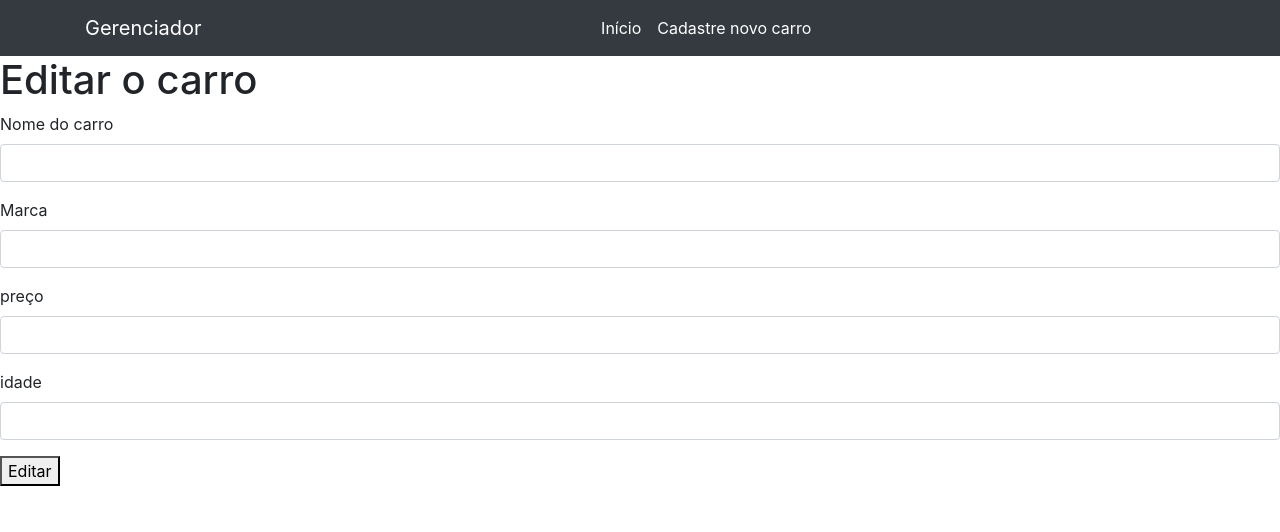
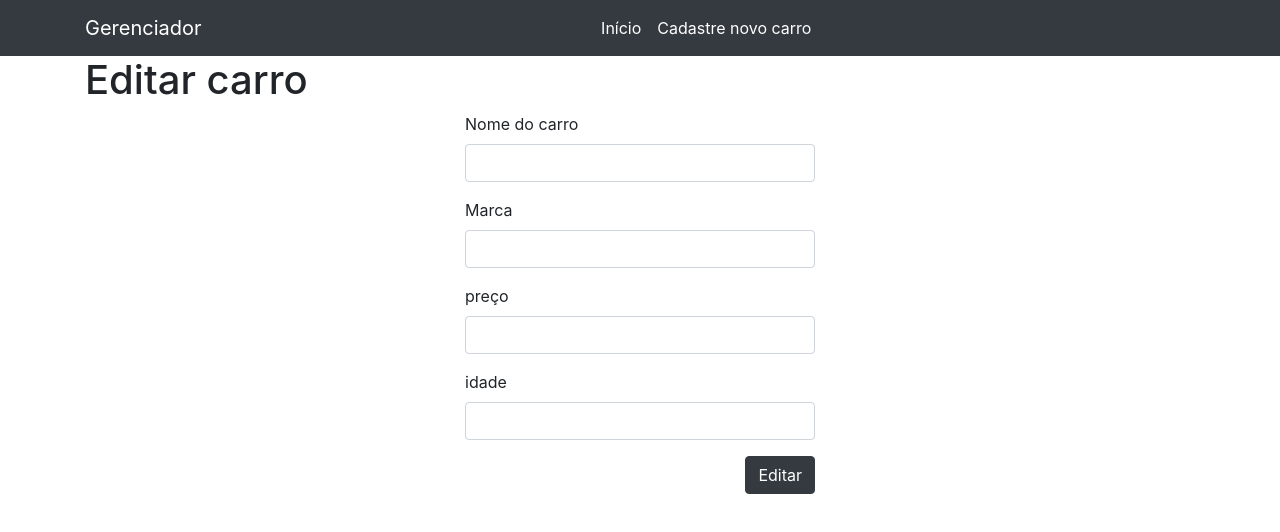
Before and after one commit to julianacuani/gerenciador-cadastro-de-carro, a React (Create React App) app: page /editar/1 in a window 1280 px wide. Shown: the top 532 px of the page. Built offline with nearby package versions, Linux system fonts and the light colour scheme; no server answers.

Commit message:
versao 1 ok

```diff
--- a/src/components/Card.js
+++ b/src/components/Card.js
@@ -35,10 +35,10 @@ class Card extends React.Component {
                <div className="card-body">
                   <h5 className="card-title">{this.props.carro.title}</h5>
                   <h6 className="card-subtitle mb-2 text-muted">{this.props.carro.brand}</h6>
-                  <p className="card-text"> {this.props.carro.price} Preço </p>
-                  <p className="card-text"> {this.props.carro.age} Ano </p>
+                  <p className="card-text">  Preço {this.props.carro.price} </p>
+                  <p className="card-text"> Ano {this.props.carro.age} </p>
                   <div className="d-flex justify-content-around">
-                     <Link to={`./editar/${this.props.carro._id}`} className="card-link">
+                     <Link to={{pathname: `./editar/${this.props.carro._id}`, data:this.props.carro}} className="card-link">
                         <Button variant="dark" >  Editar </Button>
                      </Link>
                      <Button variant="danger" onClick={this.abreModal.bind(this)}> Deletar </Button>
--- a/src/components/FormField.js
+++ b/src/components/FormField.js
@@ -1,12 +1,13 @@
 import React from "react";
 
-function FormField({ label, type, name, value, onChange, validation, errors, validatiomesseger }) {
+class FormField extends React.Component{
 
-  const handleErrors = () =>{
-    console.log(errors)
-    if(errors){
-      if(errors.ref.id === name){
-        const msg= validatiomesseger[errors.type]
+    handleErrors() {
+      console.log(this.props.validationMsg)
+      console.log(this.props.errors)
+      if(this.props.errors){
+      if(this.props.errors.ref.id === this.props.name){
+        const msg= this.props.validationMsg[this.props.errors.type]
         return(
           <div className="error">
             {msg}
@@ -15,22 +16,24 @@ function FormField({ label, type, name, value, onChange, validation, errors, val
       }
     }
   }
+  render(){
   return (
     <div>
       <div className="form-group">
-        <label for={label}>{label}</label>
-        <input type={type}
+        <label for={this.props.label}>{this.props.label}</label>
+        <input type={this.props.type}
          className="form-control"
-          name={name}
-          id={name}
-          value={value}
-          onChange={onChange}
-          ref={validation} />
+          name={this.props.name}
+          id={this.props.name}
+          value={this.props.value}
+          onChange={this.props.onChange}
+          ref={this.props.validation} />
 
-         {handleErrors}
+         {this.handleErrors()}
       </div>
     </div>
   )
+  }
 }
 
 export default FormField;
--- a/src/pages/Cadastro.js
+++ b/src/pages/Cadastro.js
@@ -9,12 +9,12 @@ function Cadastro() {
   const { register, handleSubmit, errors } = useForm();
 
   const valoresIniciais = {
-    tittle: '',
+    title: '',
     brand: '',
     price: '',
     age: '',
   }
-  const [carros, setCarros] = useState([]);
+  const [carros] = useState([]);
   const [carro, setCarro] = useState(valoresIniciais);
 
 
@@ -59,7 +59,7 @@ function Cadastro() {
                required:true
               }))}
               errors={errors.title}
-              validationmesenger={{
+              validationMsg={{
                 required: "Campo obrigatório"
               }}
             />
@@ -73,6 +73,13 @@ function Cadastro() {
             name="brand"
             value={carro.brand}
             onChange={handleChange}
+            validation={(register({
+              required:true
+             }))}
+             errors={errors.brand}
+             validationMsg={{
+               required: "Campo obrigatório"
+             }}
           />
         </div>
         </div>
@@ -80,11 +87,18 @@ function Cadastro() {
       <div className="row d-flex justify-content-center">
         <div className="col-4">
         <FormField
-          label="preço"
-          type="text"
+          label="Preço"
+          type="number"
           name="price"
           value={carro.price}
           onChange={handleChange}
+          validation={(register({
+            required:true
+           }))}
+           errors={errors.price}
+           validationMsg={{
+             required: "Campo obrigatório"
+           }}
         />
       </div>
     </div>
@@ -92,11 +106,23 @@ function Cadastro() {
     <div className="row d-flex justify-content-center">
       <div className="col-4">
       <FormField
-        label="idade"
-        type="text"
+        label="Ano"
+        type="number"
         name="age"
         value={carro.age}
         onChange={handleChange}
+        validation={(register({
+          required:true,
+          min: 1885,
+          max: new Date().getFullYear()
+
+         }))}
+         errors={errors.age}
+         validationMsg={{
+           required: "Campo obrigatório",
+           min: "Ano mínimo: 1885",
+           max: `Ano máximo: ${new Date().getFullYear()}`
+         }}
       />
     </div>
         </div >
--- a/src/pages/Editar.js
+++ b/src/pages/Editar.js
@@ -1,106 +1,162 @@
-import React from 'react';
+import React, { useState, useEffect } from 'react';
+import { useLocation, useHistory } from 'react-router-dom';
 import axios from 'axios';
 import FormField from '../components/FormField';
+import { useForm } from 'react-hook-form';
 
-class NovoIdcarro extends React.Component {
+function Editar() {
+  let location = useLocation()
+  let history = useHistory()
+  const { register, handleSubmit, errors } = useForm();
 
-  constructor(props) {
-    super(props)
-
-    this.state = {
-      _id: "",
-      title: "",
-      brand: "",
-      price: "",
-      age: "",
-    };
+  const valoresIniciais = {
+    title: '',
+    brand: '',
+    price: '',
+    age: '',
   }
 
-  componentDidMount() {
-    if (this.props.location.data) {
-      this.setState({ _id: this.props.location.data._id })
-      this.setState({ title: this.props.location.data.title })
-      this.setState({ brand: this.props.location.data.brand })
-      this.setState({ price: this.props.location.data.price })
-      this.setState({ age: this.props.location.data.age })
-    } else if (this.props.match.params.id) {
-      this.handleID(this.props.match.params.id)
+  const [carroId, setCarroId] = useState("");
+  const [carro, setCarro] = useState(valoresIniciais);
+
+
+    useEffect(() => {
+      console.log(location)
+       if(location.data){
+         setCarro(location.data)
+         setCarroId(location.data._id)
        }
+       else if(location.pathname){
+         const carroId = location.pathname.replace("/editar/", "")
+          setCarroId(carroId)
+          getCarro(carroId)
        }
+    }, [location]);
 
-  handleChange(e) {
-    const nome = e.target.name;
-    const valor = e.target.value;
 
-    this.setState({ [nome]: valor })
-  }
-
-  handleID(id) {
-    axios.get(`http://157.230.213.199:3000/api/cars/${id}`)
+  function getCarro(carroId){
+    console.log(carroId)
+    axios.get(`http://157.230.213.199:3000/api/cars/${carroId}`)
     .then(res => {
-        this.setState({ _id: res.data._id })
-        this.setState({ title: res.data.title })
-        this.setState({ brand: res.data.brand })
-        this.setState({ price: res.data.price })
-        this.setState({ age: res.data.age })
+      console.log(res)
+      setCarro(res.data)
     });
   }
 
-  handleSubmit(e) {
-    e.preventDefault();
+  function setValue(chave, valor) {
+    setCarro({
+      ...carro,
+      [chave]: valor,
+    })
+  }
 
-    axios.put(`http://157.230.213.199:3000/api/cars/${this.state._id}`, this.state)
+  function handleChange(e) {
+    setValue(
+      e.target.getAttribute('name'),
+      e.target.value
+    );
+  }
+
+  function onSubmit(carro) {
+
+    axios.put(`http://157.230.213.199:3000/api/cars/${carroId}`, carro)
       .then(res => {
         console.log(res)
+        setCarro(valoresIniciais)
+        history.push("/")
       });
   }
 
-  render() {
+
   return (
-      <div>
-        <h1>Editar o carro </h1>
+    <div className="container">
+      <h1> Editar carro {carro.nome}</h1>
 
-        <form onSubmit={(event) => this.handleSubmit(event)}>
-
+        <form onSubmit={handleSubmit(onSubmit)}>
+        <div className="row d-flex justify-content-center">
+          <div className="col-4">
             <FormField
               label="Nome do carro"
               type="text"
               name="title"
-            value={this.state.title}
-            onChange={this.handleChange.bind(this)}
+              value={carro.title}
+              onChange={handleChange}
+              validation={(register({
+               required:true
+              }))}
+              errors={errors.title}
+              validationMsg={{
+                required: "Campo obrigatório"
+              }}
             />
-
+          </div>
+        </div>
+        <div className="row d-flex justify-content-center">
+          <div className="col-4">
           <FormField
             label="Marca"
             type="text"
             name="brand"
-            value={this.state.brand}
-            onChange={this.handleChange.bind(this)}
+            value={carro.brand}
+            onChange={handleChange}
+            validation={(register({
+              required:true
+             }))}
+             errors={errors.brand}
+             validationMsg={{
+               required: "Campo obrigatório"
+             }}
           />
+        </div>
+        </div>
 
+      <div className="row d-flex justify-content-center">
+        <div className="col-4">
         <FormField
           label="preço"
-            type="text"
+          type="number"
           name="price"
-            value={this.state.price}
-            onChange={this.handleChange.bind(this)}
+          value={carro.price}
+          onChange={handleChange}
+          validation={(register({
+            required:true
+           }))}
+           errors={errors.price}
+           validationMsg={{
+             required: "Campo obrigatório"
+           }}
         />
+      </div>
+    </div>
 
+    <div className="row d-flex justify-content-center">
+      <div className="col-4">
       <FormField
         label="idade"
-            type="text"
+        type="number"
         name="age"
-            value={this.state.age}
-            onChange={this.handleChange.bind(this)}
+        value={carro.age}
+        onChange={handleChange}
+        validation={(register({
+          required:true
+         }))}
+         errors={errors.age}
+         validationMsg={{
+           required: "Campo obrigatório"
+         }}
       />
-
-          <button>
+    </div>
+        </div >
+        <div className="row d-flex justify-content-center">
+          <div className="col-2 col-4 d-flex justify-content-end">
+    <button className="btn btn-dark">
       Editar
          </button>
-        </form>
          </div>
+         </div>
+      </form >
+    </div >
   )
 }
-}
 
-export default NovoIdcarro;
+export default Editar;
--- a/src/pages/List.js
+++ b/src/pages/List.js
@@ -1,6 +1,5 @@
 import React from 'react';
 import axios from 'axios';
-import { Link } from 'react-router-dom';
 import Card from '../components/Card';
 
 class List extends React.Component {
```
Lines whose indentation alone changed are shown as unchanged.
